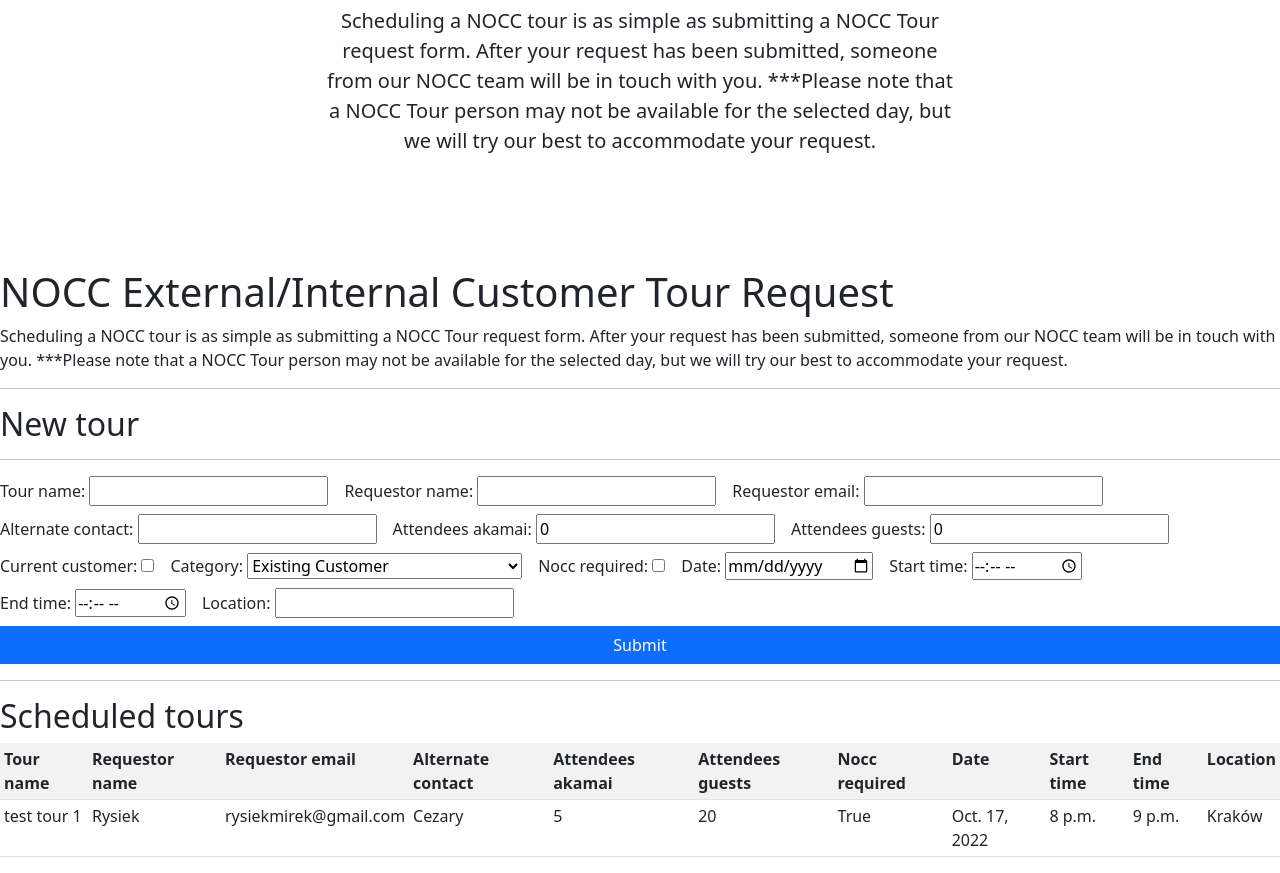
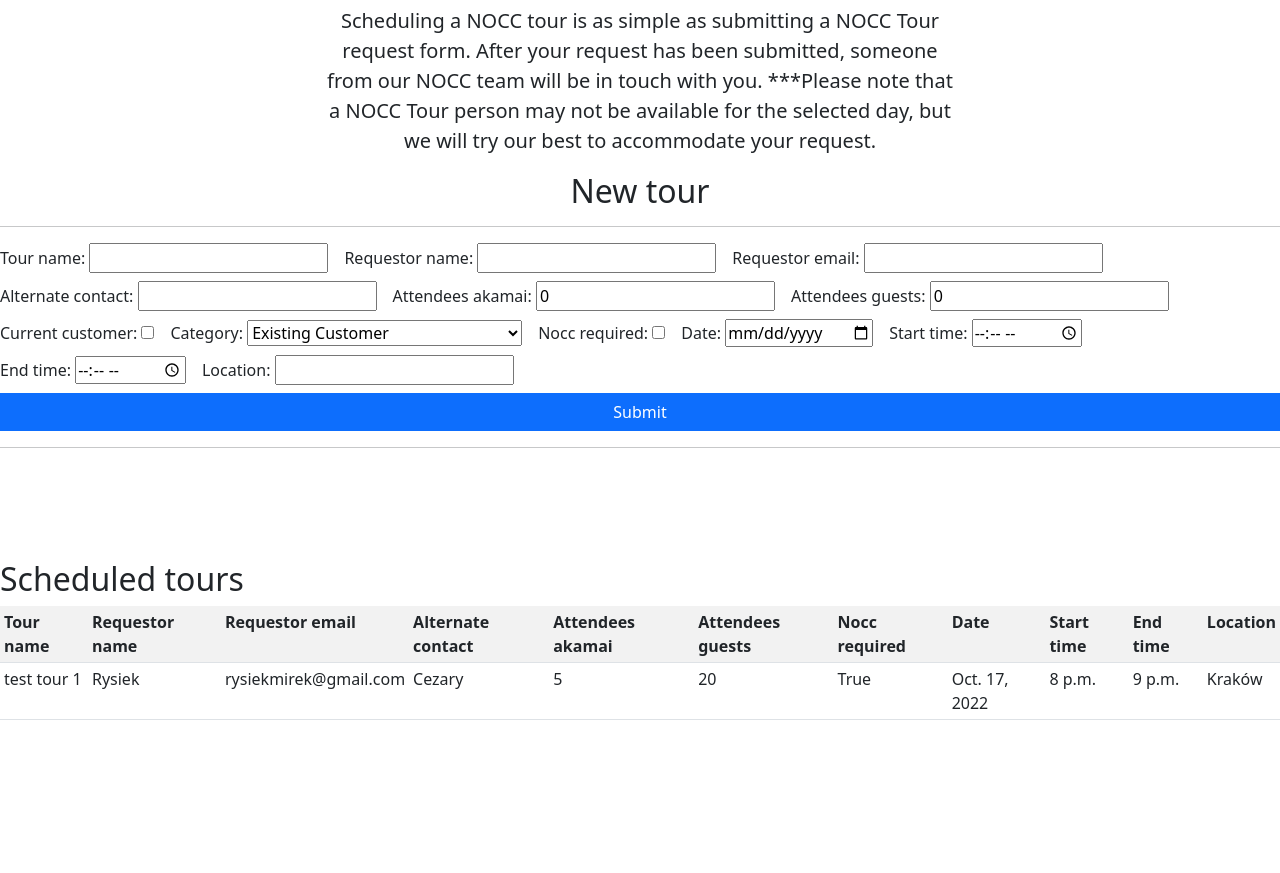
Before and after one commit to rysiekmirek/nocc-scheduler-app, a Django app: page /schedule-tour/ in a window 1280 px wide. Shown: the part 252-1125 px from the top of the page. After the commit the page ends 972 px from the top, so only its background shows below. Run offline with Django 4.2, Linux system fonts and the light colour scheme; data comes from the database, SQL or seed files in the repository.

Commit message:
adjusting

```diff
--- a/templates/schedule-tour.html
+++ b/templates/schedule-tour.html
@@ -19,17 +19,7 @@
           After your request has been submitted, someone from our NOCC team will be in touch with you.
           ***Please note that a NOCC Tour person may not be available for the selected day, but we will try our best to accommodate your request.
       </div>
-    </div>
 
-
-    <div class="b-example-divider"></div>
-
-
-
-    <h1>NOCC External/Internal Customer Tour Request</h1>
-    <p>Scheduling a NOCC tour is as simple as submitting a NOCC Tour request form. After your request has been submitted, someone from our NOCC team will be in touch with you.
-      ***Please note that a NOCC Tour person may not be available for the selected day, but we will try our best to accommodate your request.</p>
-  <hr>
       <h2>New tour</h2>
       <hr>
 
@@ -44,6 +34,13 @@
       </form>
 
       <hr>
+    </div>
+
+
+    <div class="b-example-divider"></div>
+
+
+
 
   <h2>Scheduled tours</h2>
 
```
Lines whose indentation alone changed are shown as unchanged.
